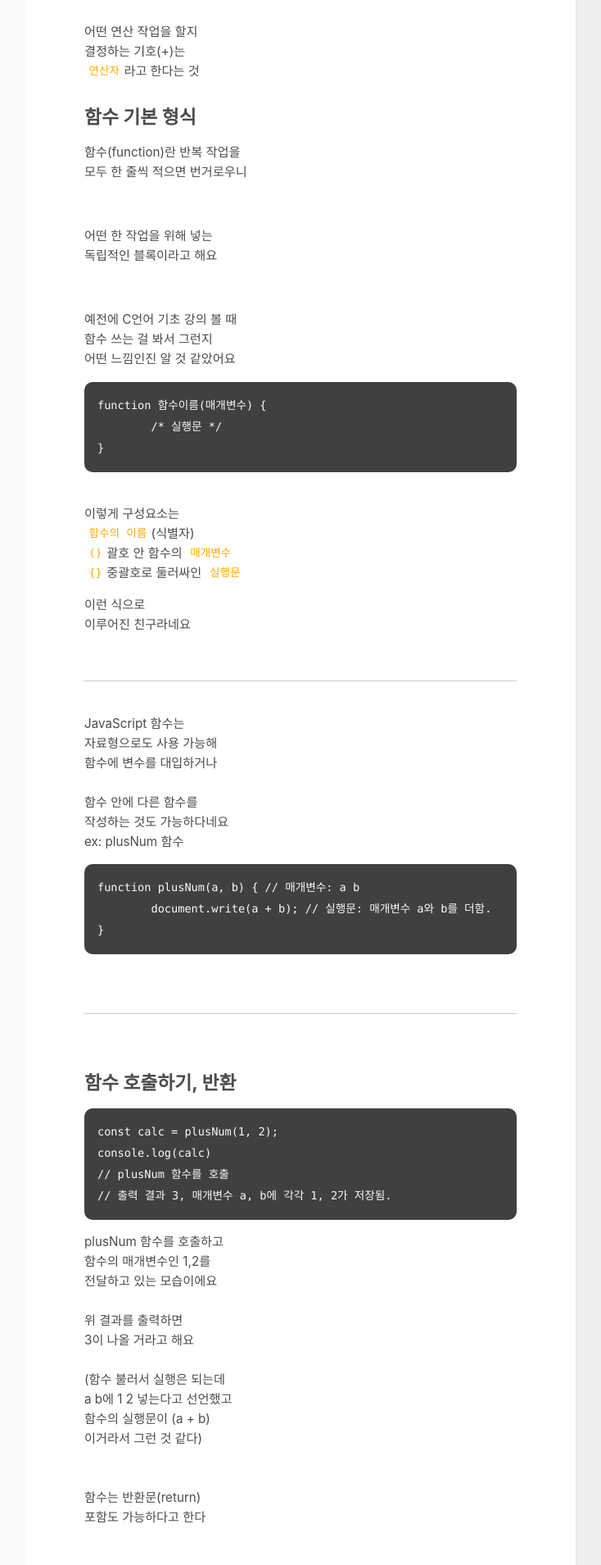
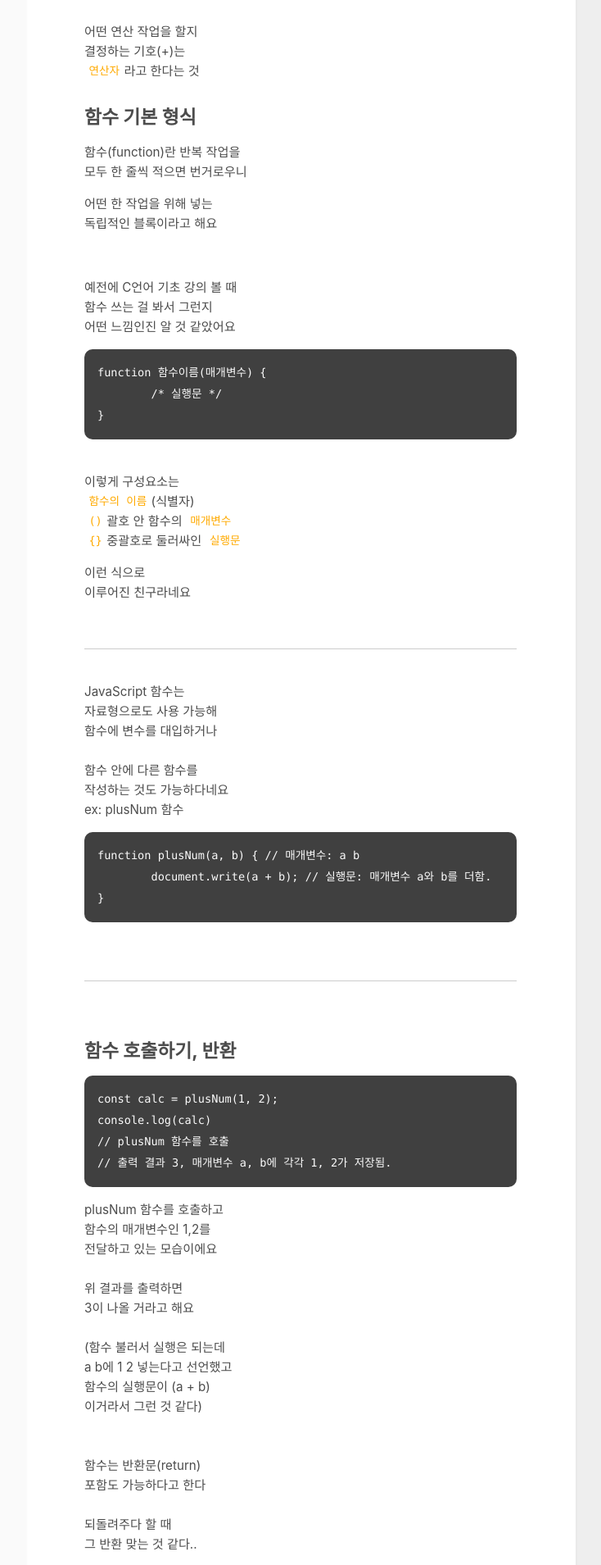
Before and after one commit to SeungYeon04/SeungYeon04.github.io, a Jekyll site: the page built from _posts/2023-01-07-kiosk3.md, in a window 1280 px wide. Shown: the part 497-2406 px from the top of the page at 82% size, without its empty margins (417-1151 px from the left). Built offline with Jekyll 4.4.1, drawn with Linux system fonts in a browser that asks for light colours.

Commit message:
Update 2023-01-07-kiosk3.md

```diff
--- a/_posts/2023-01-07-kiosk3.md
+++ b/_posts/2023-01-07-kiosk3.md
@@ -25,8 +25,6 @@ comments: true
 
 함수(function)란 반복 작업을<br/>
 모두 한 줄씩 적으면 번거로우니<br/>
-
-<br/>
 
 어떤 한 작업을 위해 넣는<br/>
 독립적인 블록이라고 해요<br/>
@@ -98,7 +96,7 @@ a b에 1 2 넣는다고 선언했고<br/>
 <br/>
 <br/>
 함수는 반환문(return)<br/>
-포함도 가능하다고 한다<br/>
+포함도 가능하다고 한다
 <br/>
 되돌려주다 할 때<br/>
 그 반환 맞는 것 같다..<br/>
```
